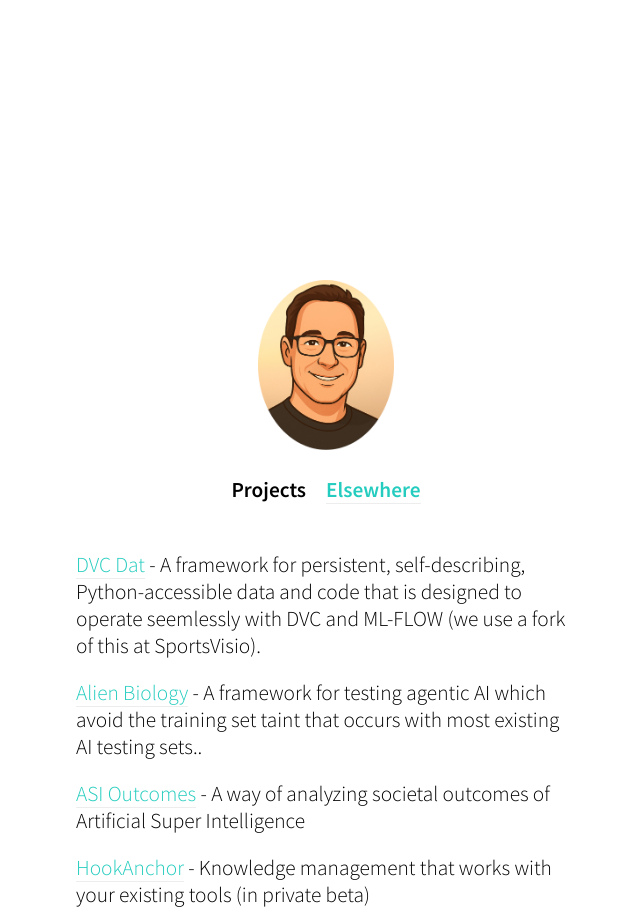
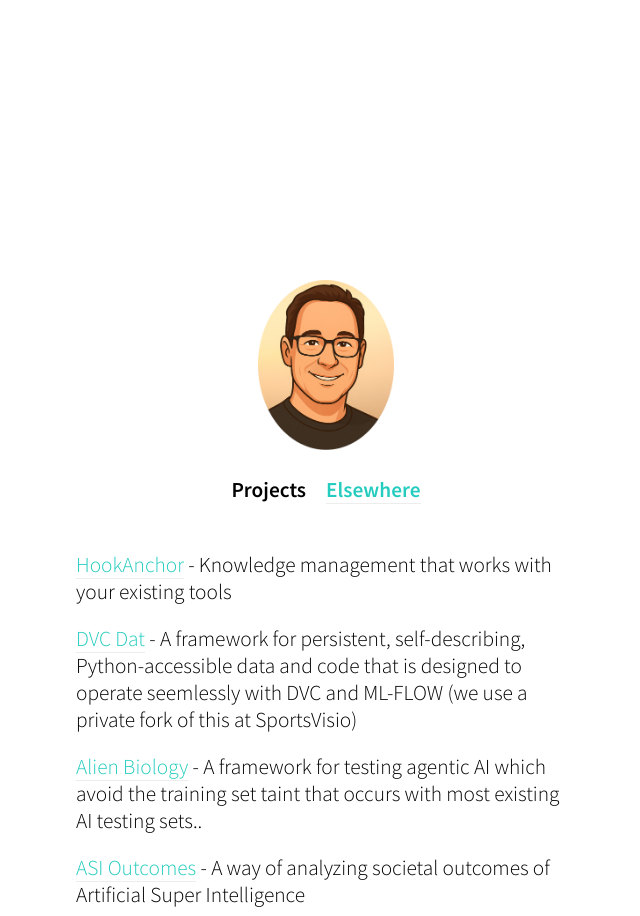
Before and after one commit to oblinger/oblinger.github.io, a Jekyll site: the page built from projects.markdown, in a window 1280 px wide. Shown: the whole page, without its empty margins (314-954 px from the left). Built offline with Jekyll 4.4.1, drawn with Linux system fonts in a browser that asks for light colours.

Commit message:
Update HookAnchor description on projects page

```diff
--- a/projects.markdown
+++ b/projects.markdown
@@ -47,14 +47,14 @@
 
    <div style="height: 1vh;"></div>
 
-   <div><a href="https://github.com/oblinger/DVC-DAT">DVC Dat</a> - A framework for persistent, self-describing, Python-accessible data and code that is designed to operate seemlessly with DVC and ML-FLOW (we use a fork of this at SportsVisio).</div>
+   <div><a href="https://oblinger.github.io/HookAnchor/">HookAnchor</a> - Knowledge management that works with your existing tools</div>
+
+   <div><a href="https://github.com/oblinger/DVC-DAT">DVC Dat</a> - A framework for persistent, self-describing, Python-accessible data and code that is designed to operate seemlessly with DVC and ML-FLOW (we use a private fork of this at SportsVisio)</div>
 
    <div><a href="/gitproj/AlienBiology">Alien Biology</a> - A framework for testing agentic AI which avoid the training set taint that occurs with most existing AI testing sets..</div>
 
    <div><a href="/ASIO/ASI_Outcomes/">ASI Outcomes</a> - A way of analyzing societal outcomes of Artificial Super Intelligence</div>
 
-   <div><a href="https://oblinger.github.io/HookAnchor/">HookAnchor</a> - Knowledge management that works with your existing tools (in private beta)</div>
-
   </div>
 
 </div>
```
